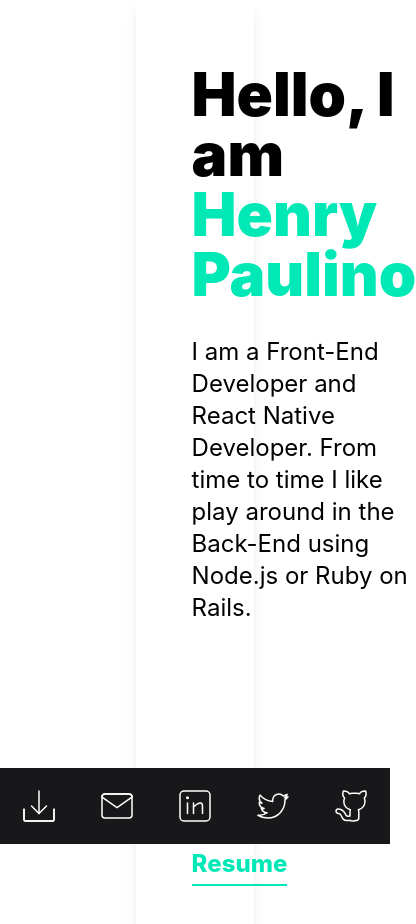
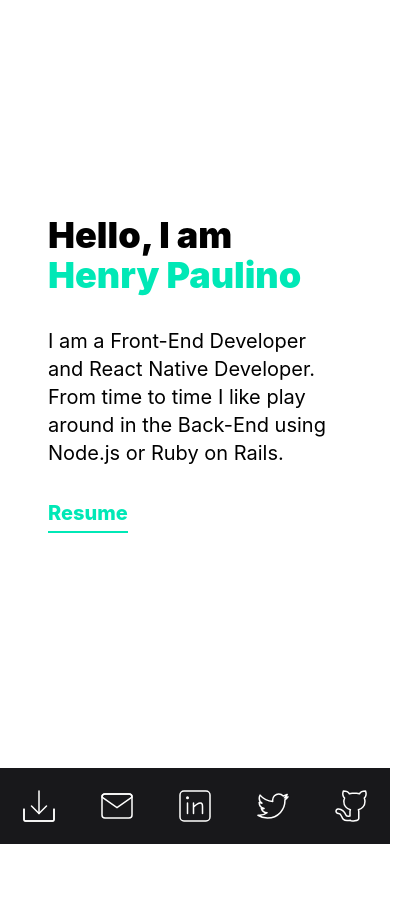
Before and after one commit to corasan/henrypl.com, a React (Create React App) app: page / in a window 390 px wide. Shown: the top 924 px of the page, 416 px wide, since content can reach past the window. After the commit the page ends 844 px from the top, so only its background shows below. Built offline with nearby package versions, Linux system fonts and the light colour scheme.

Commit message:
responsive about section

```diff
--- a/src/App.tsx
+++ b/src/App.tsx
@@ -9,7 +9,7 @@ import Sidebar from './components/Sidebar'
 function App() {
   return (
     <Router>
-      <div className="flex min-h-screen justify-center items-center px-24">
+      <div className="flex min-h-screen justify-center items-center px-12 sm:px-24">
         <Switch>
           <Route path="/">
             <About />
--- a/src/pages/About.tsx
+++ b/src/pages/About.tsx
@@ -1,11 +1,15 @@
-const About = () => (
-  <div className="flex flex-wrap w-3/5 justify-center bg-white py-16 px-14 flex-col shadow-lg">
-    <span className="text-6xl font-black">Hello, I am</span>
-    <span className="text-6xl font-black text-accent">Henry Paulino</span>
+const About = () => {
+  const responsive = 'sm:w-3/5 sm:px-14 sm:py-16 sm:shadow-lg'
+  return (
+    <div
+      className={`flex flex-wrap min-w-full sm:min-w-0 justify-center bg-white pb-24 px-0 flex-col ${responsive}`}
+    >
+      <span className="text-4xl font-black sm:text-6xl">Hello, I am</span>
+      <span className="text-4xl font-black text-accent sm:text-6xl">Henry Paulino</span>
 
-    <p className="text-2xl mt-8">
-      I am a Front-End Developer and React Native Developer. From time to time I like play around in
-      the Back-End using Node.js or Ruby on Rails.
+      <p className="text-xl mt-8 sm:text-2xl">
+        I am a Front-End Developer and React Native Developer. From time to time I like play around
+        in the Back-End using Node.js or Ruby on Rails.
       </p>
 
       <div>
@@ -14,7 +18,7 @@ const About = () => (
             href="https://drive.google.com/file/d/1N5ZhlxJspzOvq2x-hzBEysx9WdTm7Lfe/view?usp=sharing"
             target="_blank"
             rel="noreferrer"
-          className="text-2xl text-accent font-extrabold inline cursor-pointer"
+            className="text-xl sm:text-2xl text-accent font-extrabold inline cursor-pointer"
           >
             Resume
           </a>
@@ -28,5 +32,6 @@ const About = () => (
     </div> */}
     </div>
   )
+}
 
 export default About
```
Also changed, not shown: 1 other file (tests, documents, lock files or other folders). Lines whose indentation alone changed are shown as unchanged.
